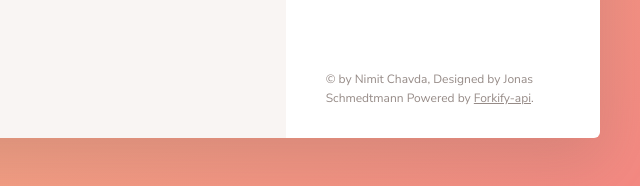
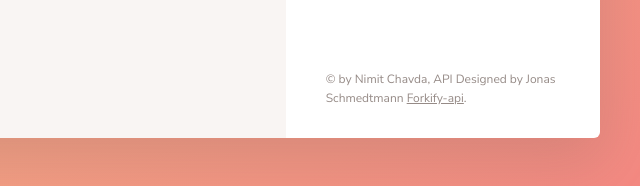
Before and after one commit to nimit3/forkify, a website built with webpack: page src/index.html in a window 1280 px wide. Shown: the part 1013-1199 px from the top of the page, 640-1280 px from the left. Built offline with nearby package versions, Linux system fonts and the light colour scheme.

Commit message:
API by index.html

```diff
--- a/src/index.html
+++ b/src/index.html
@@ -429,7 +429,7 @@
             </ul>
 
             <div class="copyright">
-                &copy; by Nimit Chavda, Designed by Jonas Schmedtmann Powered by
+                &copy; by Nimit Chavda, API Designed by Jonas Schmedtmann
                 <a href="http://forkify-api.herokuapp.com/" target="_blank" class="link">Forkify-api</a>.
             </div>
 
```
Also changed, not shown: dist/index.html.
